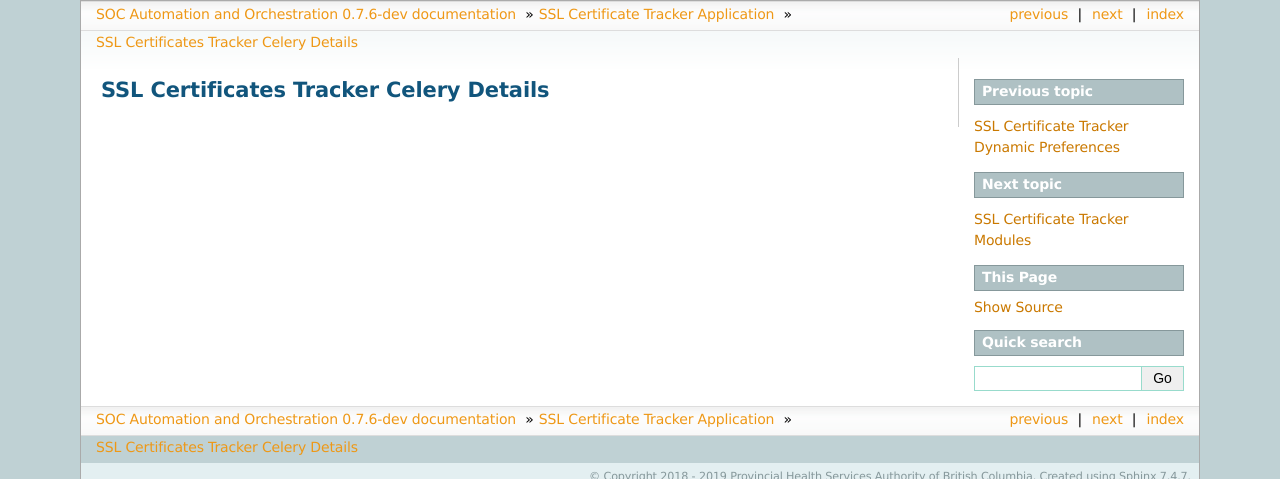
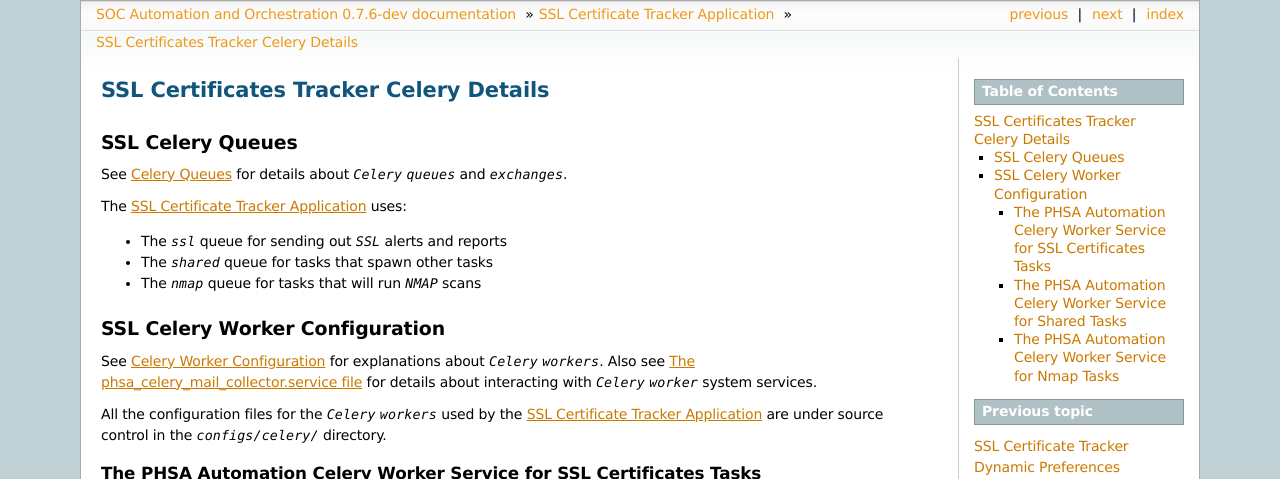
Before and after one commit to PHSAServiceOperationsCenter/PHSA-SOC, a Sphinx documentation site: the page built from docs/source/ssl_cert_tracker/celery.rst, in a window 1280 px wide. Shown: the top 479 px of the page. Built offline with Sphinx 7.4.7, drawn with Linux system fonts in a browser that asks for light colours; some of the changed text lies outside the part shown; grey boxes are pictures that could not be loaded.

Commit message:
complete docs for ssl_cert_tracker

```diff
--- a/docs/source/ssl_cert_tracker/celery.rst
+++ b/docs/source/ssl_cert_tracker/celery.rst
@@ -1,2 +1,53 @@
 SSL Certificates Tracker Celery Details
 =======================================
+
+SSL Celery Queues
+-----------------
+
+See :ref:`Celery Queues` for details about `Celery` `queues` and `exchanges`.
+
+The :ref:`SSL Certificate Tracker Application` uses:
+
+* The `ssl` queue for sending out `SSL` alerts and reports
+
+* The `shared` queue for tasks that spawn other tasks
+
+* The `nmap` queue for tasks that will run `NMAP` scans
+
+SSL Celery Worker Configuration
+-------------------------------
+
+See :ref:`Celery Worker Configuration` for explanations about `Celery` `workers`.
+Also see :ref:`monkey_with_systemd` for details about interacting with `Celery`
+`worker` system services.
+
+All the configuration files for the `Celery` `workers` used by the :ref:`SSL
+Certificate Tracker Application` are under source control in the
+`configs/celery/` directory.
+
+The PHSA Automation Celery Worker Service for SSL Certificates Tasks
+^^^^^^^^^^^^^^^^^^^^^^^^^^^^^^^^^^^^^^^^^^^^^^^^^^^^^^^^^^^^^^^^^^^^
+
+.. literalinclude:: ../../../configs/celery/phsa_celery_ssl.service
+   :language: cfg
+
+.. literalinclude:: ../../../configs/celery/phsa_celery_ssl.conf
+   :language: cfg
+
+The PHSA Automation Celery Worker Service for Shared Tasks
+^^^^^^^^^^^^^^^^^^^^^^^^^^^^^^^^^^^^^^^^^^^^^^^^^^^^^^^^^^
+
+.. literalinclude:: ../../../configs/celery/phsa_celery_shared.service
+   :language: cfg
+
+.. literalinclude:: ../../../configs/celery/phsa_celery_shared.conf
+   :language: cfg
+
+The PHSA Automation Celery Worker Service for Nmap Tasks
+^^^^^^^^^^^^^^^^^^^^^^^^^^^^^^^^^^^^^^^^^^^^^^^^^^^^^^^^
+
+.. literalinclude:: ../../../configs/celery/phsa_celery_nmap.service
+   :language: cfg
+
+.. literalinclude:: ../../../configs/celery/phsa_celery_nmap.conf
+   :language: cfg
```
Also changed, not shown: docs/source/ssl_cert_tracker/alerts.rst (+15 -0 lines), docs/source/ssl_cert_tracker/dynamic_settings.rst (+18 -0 lines), docs/source/ssl_cert_tracker/reports.rst (+21 -0 lines), docs/source/ssl_cert_tracker/settings.rst (+8 -0 lines), docs/source/ssl_cert_tracker/subscriptions.rst (+17 -0 lines).
